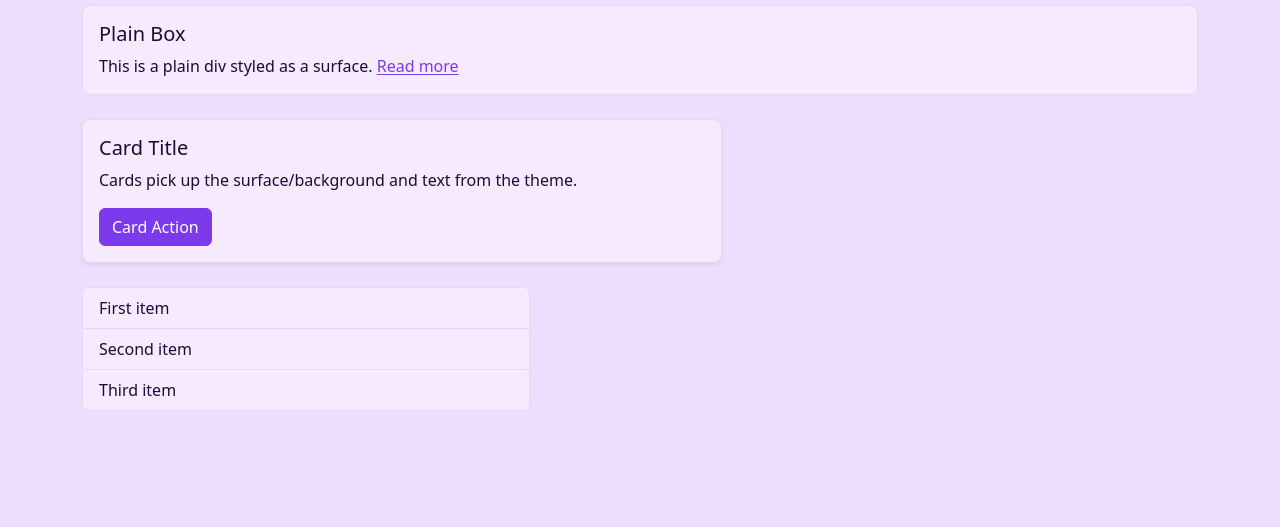
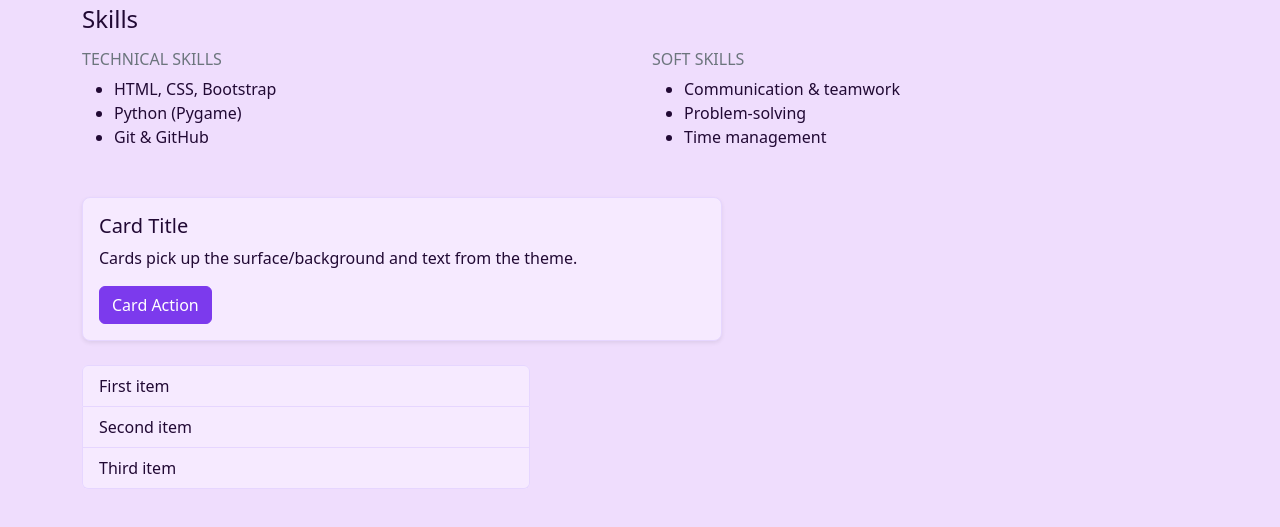
Before and after one commit to Rinka-Dokuta1025/Portfolio-website, a plain HTML site: page index.html in a window 1280 px wide. Shown: the part 257-784 px from the top of the page. Drawn offline with nearby package versions, Linux system fonts and the light colour scheme.

Commit message:
added skills

```diff
--- a/index.html
+++ b/index.html
@@ -35,11 +35,28 @@
             Hi! I’m Manuel, a motivated student who enjoys building small web projects and learning by doing.
           </p>
 
-        <!-- Box -->
-        <div class="box mb-4">
-            <h3 class="h5">Plain Box</h3>
-            <p class="mb-0">This is a plain div styled as a surface. <a href="#">Read more</a></p>
+ <section class="mb-5">
+      <h2 class="h4 mb-3">Skills</h2>
+      <div class="row g-4">
+        <div class="col-12 col-md-6">
+          <h3 class="h6 text-uppercase text-secondary">Technical Skills</h3>
+          <ul class="mb-0">
+            <li>HTML, CSS, Bootstrap</li>
+            <li>Python (Pygame)</li>
+            <li>Git & GitHub</li>
+          </ul>
         </div>
+        <div class="col-12 col-md-6">
+          <h3 class="h6 text-uppercase text-secondary">Soft Skills</h3>
+          <ul class="mb-0">
+            <li>Communication & teamwork</li>
+            <li>Problem-solving</li>
+            <li>Time management</li>
+          </ul>
+        </div>
+      </div>
+    </section>
+
 
         <!-- Card -->
         <div class="card shadow-sm mb-4" style="max-width: 40rem;">
```
